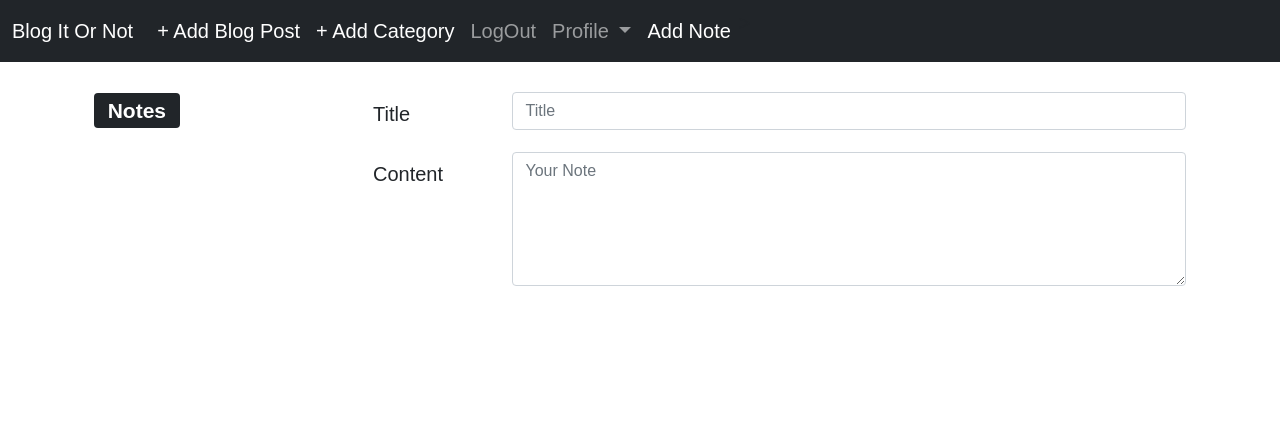
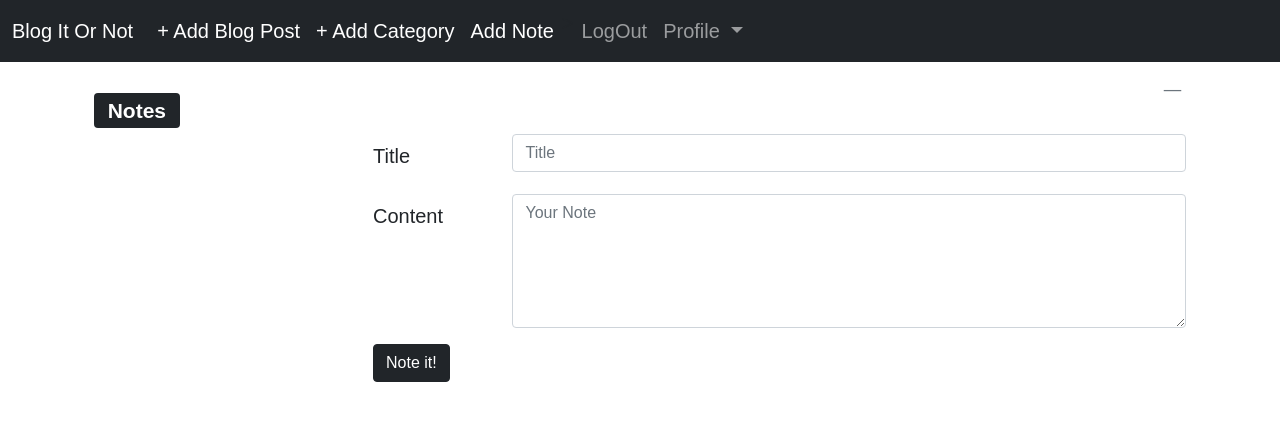
Before and after one commit to jiisanda/BlogitOrnot, a Django app: page /add-notes/ in a window 1280 px wide. Shown: the top 421 px of the page. Run offline with Django 3.2, Linux system fonts and the light colour scheme; the visitor is signed in with stand-in values (Sample User, id 1); data that the repository does not hold is empty.

Commit message:
Note CRUD

```diff
--- a/notes/models.py
+++ b/notes/models.py
@@ -5,5 +5,11 @@ class Notes(models.Model):
     title = models.CharField(max_length=30)
     note_content = models.TextField(blank=True, null=True)
 
+    create_at = models.DateTimeField(auto_now_add=True)
+    modified_at = models.DateTimeField(auto_now=True)
+
     class Meta():
         ordering = ('title',)
+
+    def __str__(self):
+        return self.title
--- a/notes/urls.py
+++ b/notes/urls.py
@@ -3,4 +3,5 @@ from notes import views
 
 urlpatterns = [
     path('add-notes/', views.editor, name="add_notes"),
+    path('delete-note/<int:notesid>/',views.DeleteNotesView, name='delete_note'),
 ]
--- a/notes/views.py
+++ b/notes/views.py
@@ -1,12 +1,48 @@
-from django.shortcuts import render
+from django.shortcuts import redirect, render
+from django.http import HttpResponseRedirect
 from .models import Notes
 
 # Create your views here.
 def editor(request):
     notesid = int(request.GET.get('notesid', 0))
     notes = Notes.objects.all()
+
+    if request.method == 'POST':
+        notesid = int(request.POST.get('notesid', 0))
+        title=request.POST.get('title')
+        note_content=request.POST.get('note_content', '')
+
+        if notesid > 0:
+            note=Notes.objects.get(pk=notesid)
+            note.title=title
+            note.note_content=note_content
+            note.save()
+
+            # return redirect('/?notesid=%i' % notesid)
+            return HttpResponseRedirect(request.path_info)
+
+        else:
+            note=Notes.objects.create(title=title, note_content=note_content)
+
+            # return redirect('/?notesid=%i' % note.id)
+            return HttpResponseRedirect(request.path_info)
+
+
+    if notesid > 0 :
+        note = Notes.objects.get(pk=notesid)
+    else:
+        note = ''
+
     context={
         'notesid':notesid,
         'notes':notes,
+        'note':note,
     }
     return render(request, 'notes/editor.html', context)
+
+
+def DeleteNotesView(request, notesid):
+    note = Notes.objects.get(pk=notesid)
+    note.delete()
+    next = request.POST.get('next', '/')
+    return HttpResponseRedirect(next)
--- a/templates/BlogApp/base.html
+++ b/templates/BlogApp/base.html
@@ -30,6 +30,11 @@
             <li class="nav-item">
               <a class="nav-link active" aria-current="page" href="{% url 'add_category' %}">+ Add Category</a>
             </li>
+            <ul class="nav justify-content-end">
+                <li class="nav-item">
+                    <a class="nav-link active" aria-current="page" href="{% url 'add_notes' %}?notesid=0">Add Note</a>
+                </li>>
+            </ul>
             <li class="nav-item">
               <a class="nav-link" href="{% url 'logout' %}">LogOut</a>
             </li>
@@ -66,11 +71,6 @@
                 </ul>
               </li>
             {% endif %}
-            <ul class="nav justify-content-end">
-                <li class="nav-item">
-                    <a class="nav-link active" aria-current="page" href="{% url 'add_notes' %}?notesid=0">Add Note</a>
-                </li>>
-            </ul>
           </ul>
         </div>
       </div>
--- a/templates/notes/editor.html
+++ b/templates/notes/editor.html
@@ -25,7 +25,18 @@ Notes...
     <div class="col-9">
         <form method="post" action="{% url 'add_notes' %}">
             {% csrf_token %}
+            <input type="hidden" name="notesid" value="{{ notesid }}">
             <div class="row mb-3">
+                <figure class="text-end">
+                    <figcaption class="blockquote-footer">
+                        {% if note %}
+                            Created at: {{ note.create_at|date:"m/d Y" }} / Modified at: {{ note.modified_at|date:"n/d Y" }}
+                        {% endif %}
+                    </figcaption>
+                  </figure>
+                <small>
+
+                </small>
                 <label class="col-sm-2 col-form-label">Title</label>
                 <div class="col-sm-10">
                     <input type="text" class="form-control" name="title" placeholder="Title" {% if note %} value="{{ note.title }}" {% endif %}>
@@ -34,9 +45,18 @@ Notes...
             <div class="row mb-3">
                 <label class="col-sm-2 col-form-label">Content</label>
                 <div class="col-sm-10">
-                    <textarea class="form-control" rows="5" name="note_content" placeholder="Your Note" {% if note %} {{ note.note_content }} {% endif %}></textarea>
+                    <textarea class="form-control" rows="5" name="note_content" placeholder="Your Note">{% if note %} {{ note.note_content }} {% endif %}</textarea>
                 </div>
             </div>
+            <div class="field">
+                <div class="control">
+                    <button class="btn btn-dark">Note it!</button>
+                    {% if note %}
+                        <a class="btn btn-primary" href="{% url 'delete_note' note.id %}" role="button">Delete</a>
+                    {% endif %}
+                </div>
+            </div>
+            {% comment %} <input type="submit" value="Note It!"> {% endcomment %}
         </form>
     </div>
     </div>
```
